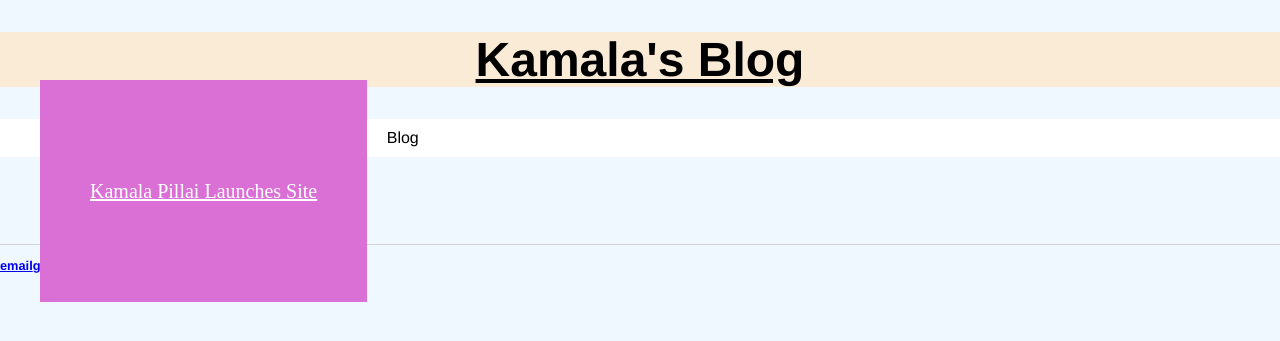
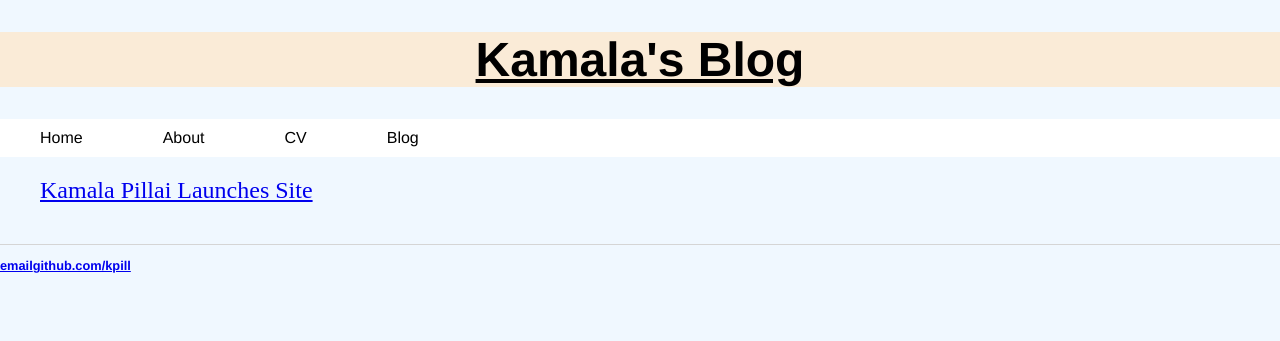
Before and after one commit to kpill/kpill.github.io, a Jekyll site: the page built from index.html, in a window 1280 px wide. Shown: the top 341 px of the page. Built offline with Jekyll 4.4.1, drawn with Linux system fonts in a browser that asks for light colours.

Commit message:
Update index.html

```diff
--- a/index.html
+++ b/index.html
@@ -4,6 +4,6 @@ title: Kamala Pillai's Blog
 ---
 <ul class="posts">
 	{% for post in site.posts %}
-		<li><a href="{{ post.url }}" class="category-button">{{ post.title }}</a></li>
+		<li><a href="{{ post.url }}">{{ post.title }}</a></li>
 	{% endfor %}
 </ul>
```
